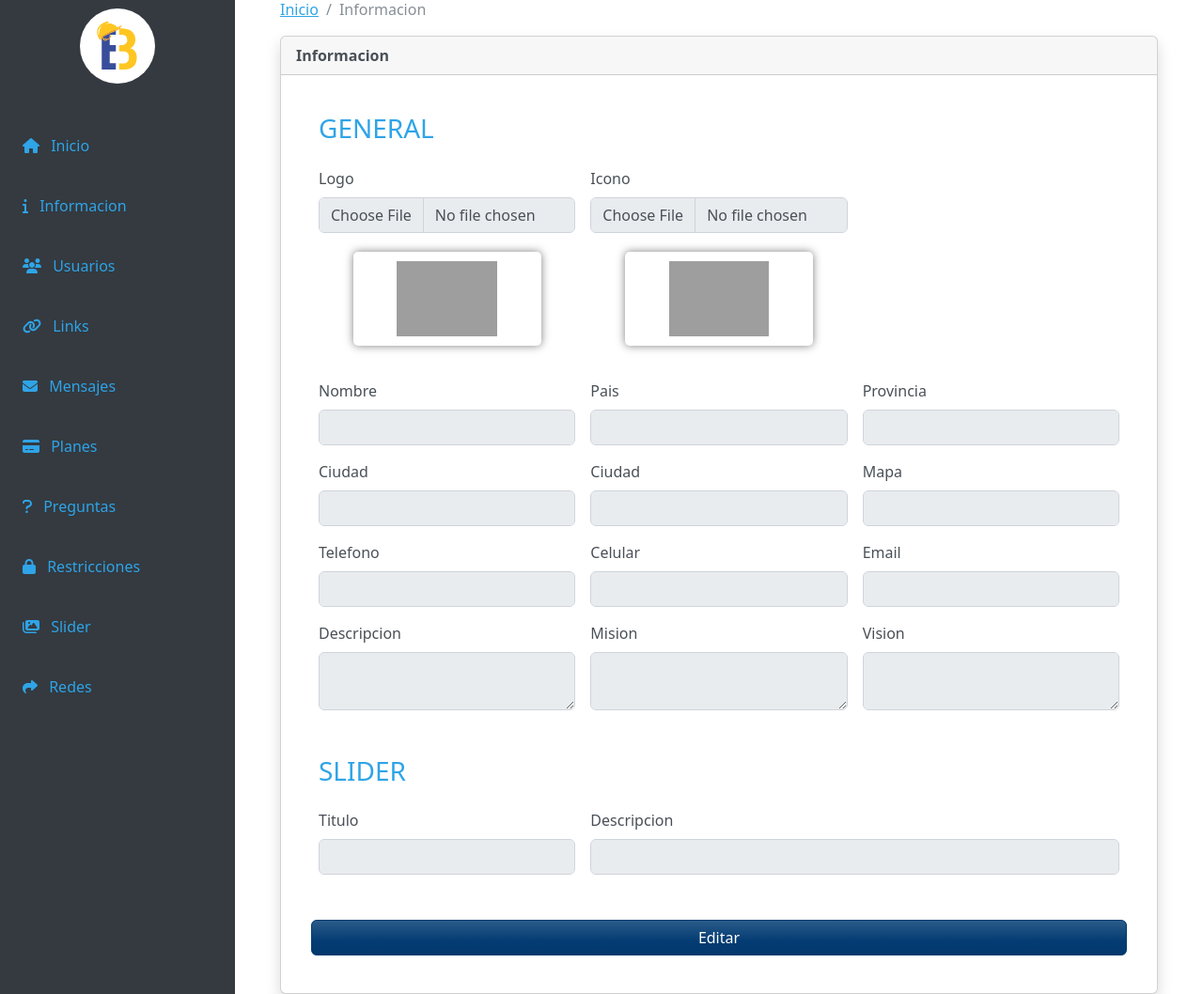
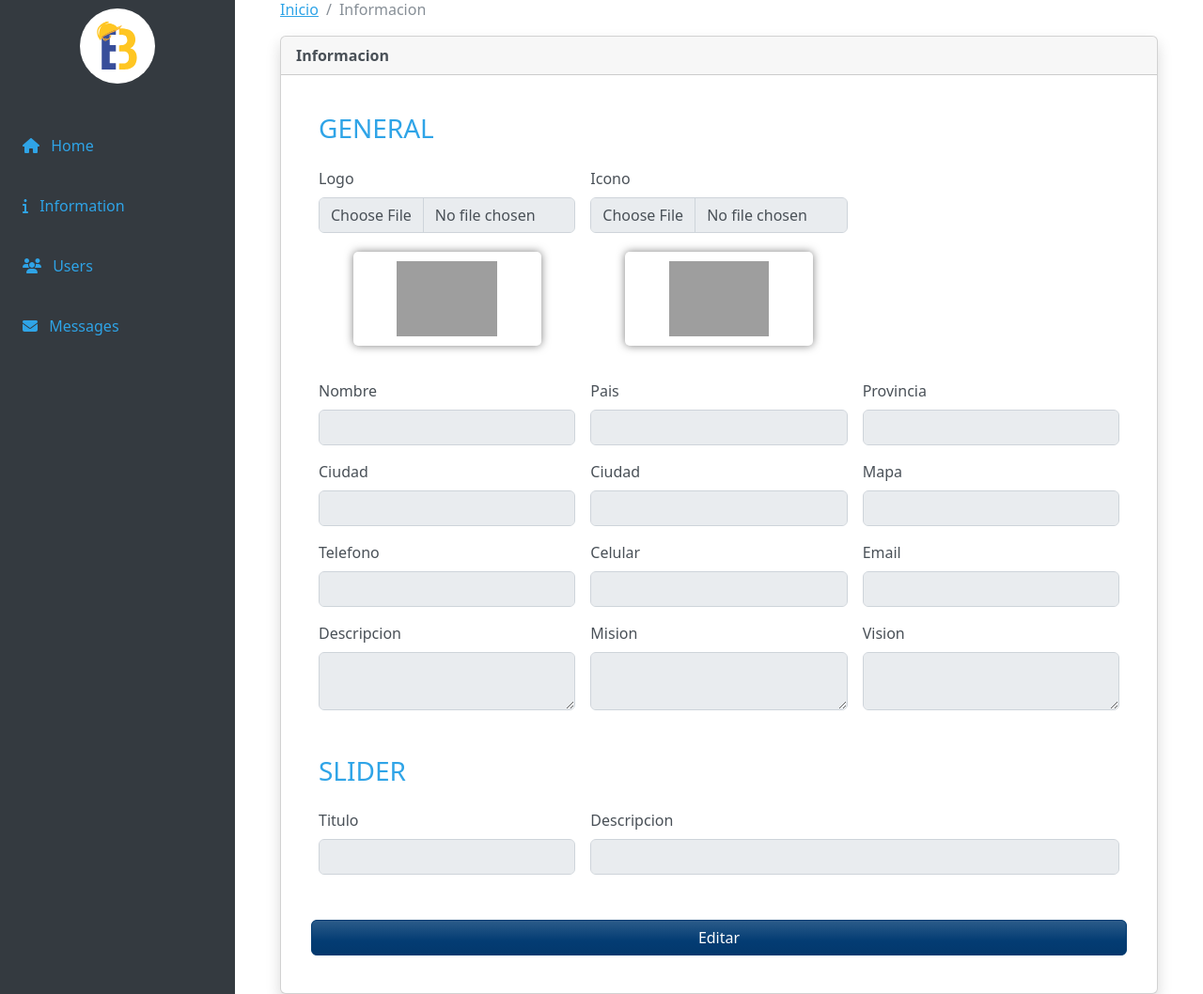
Before and after one commit to snakepatch53/constructora, a PHP site: template src/templates/panel.pages/info.php in a window 1280 px wide. Shown: the part 71-1129 px from the top of the page at 94% size. Run offline with PHP 8.4, Linux system fonts and the light colour scheme; the visitor is signed in with stand-in values (Sample User, id 1); the template is opened without the code that fills it: most values are stand-ins (such as "Sample title", 1, 10 or a date in 2020); some libraries are stand-ins or nearby versions; grey boxes are pictures that could not be loaded.

Commit message:
On branch master Your branch is up to date with 'origin/master'.
Changes to be committed:
	modified:   src/templates/panel.component/sidebar.php

```diff
--- a/src/templates/panel.component/sidebar.php
+++ b/src/templates/panel.component/sidebar.php
@@ -14,52 +14,22 @@
 
         <a href="<?= $DATA['http_domain'] ?>panel/" class="nav-option btn btn-outline-primary border-0 text-start p-3 mb-2 <?= ($DATA['name'] == "home") ? "shadow  active" : "" ?>">
             <i class="fa-solid fa-house"></i>
-            <span class="ms-2">Inicio</span>
+            <span class="ms-2">Home</span>
         </a>
 
         <a href="<?= $DATA['http_domain'] ?>panel/info" class="nav-option btn btn-outline-primary border-0 text-start p-3 mb-2 <?= ($DATA['name'] == "info") ? "shadow  active" : "" ?>">
             <i class="fa-solid fa-info"></i>
-            <span class="ms-2">Informacion</span>
+            <span class="ms-2">Information</span>
         </a>
 
         <a href="<?= $DATA['http_domain'] ?>panel/users" class="nav-option btn btn-outline-primary border-0 text-start p-3 mb-2 <?= ($DATA['name'] == "users") ? "shadow  active" : "" ?>">
             <i class="fa-solid fa-users"></i>
-            <span class="ms-2">Usuarios</span>
-        </a>
-
-        <a href="<?= $DATA['http_domain'] ?>panel/links" class="nav-option btn btn-outline-primary border-0 text-start p-3 mb-2 <?= ($DATA['name'] == "links") ? "shadow  active" : "" ?>">
-            <i class="fa-solid fa-link"></i>
-            <span class="ms-2">Links</span>
+            <span class="ms-2">Users</span>
         </a>
 
         <a href="<?= $DATA['http_domain'] ?>panel/mensajes" class="nav-option btn btn-outline-primary border-0 text-start p-3 mb-2 <?= ($DATA['name'] == "mensajes") ? "shadow  active" : "" ?>">
             <i class="fa-solid fa-envelope"></i>
-            <span class="ms-2">Mensajes</span>
-        </a>
-
-        <a href="<?= $DATA['http_domain'] ?>panel/planes" class="nav-option btn btn-outline-primary border-0 text-start p-3 mb-2 <?= ($DATA['name'] == "planes") ? "shadow  active" : "" ?>">
-            <i class="fa-solid fa-credit-card"></i>
-            <span class="ms-2">Planes</span>
-        </a>
-
-        <a href="<?= $DATA['http_domain'] ?>panel/preguntas" class="nav-option btn btn-outline-primary border-0 text-start p-3 mb-2 <?= ($DATA['name'] == "preguntas") ? "shadow  active" : "" ?>">
-            <i class="fa-solid fa-question"></i>
-            <span class="ms-2">Preguntas</span>
-        </a>
-
-        <a href="<?= $DATA['http_domain'] ?>panel/restricciones" class="nav-option btn btn-outline-primary border-0 text-start p-3 mb-2 <?= ($DATA['name'] == "restricciones") ? "shadow  active" : "" ?>">
-            <i class="fa-solid fa-lock"></i>
-            <span class="ms-2">Restricciones</span>
-        </a>
-
-        <a href="<?= $DATA['http_domain'] ?>panel/slider" class="nav-option btn btn-outline-primary border-0 text-start p-3 mb-2 <?= ($DATA['name'] == "slider") ? "shadow  active" : "" ?>">
-            <i class="fa-solid fa-images"></i>
-            <span class="ms-2">Slider</span>
-        </a>
-
-        <a href="<?= $DATA['http_domain'] ?>panel/social" class="nav-option btn btn-outline-primary border-0 text-start p-3 mb-2 <?= ($DATA['name'] == "social") ? "shadow  active" : "" ?>">
-            <i class="fa-solid fa-share"></i>
-            <span class="ms-2">Redes</span>
+            <span class="ms-2">Messages</span>
         </a>
 
 
```
